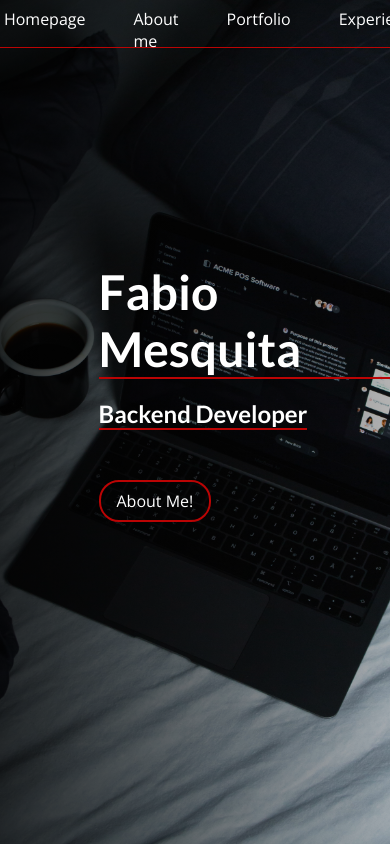
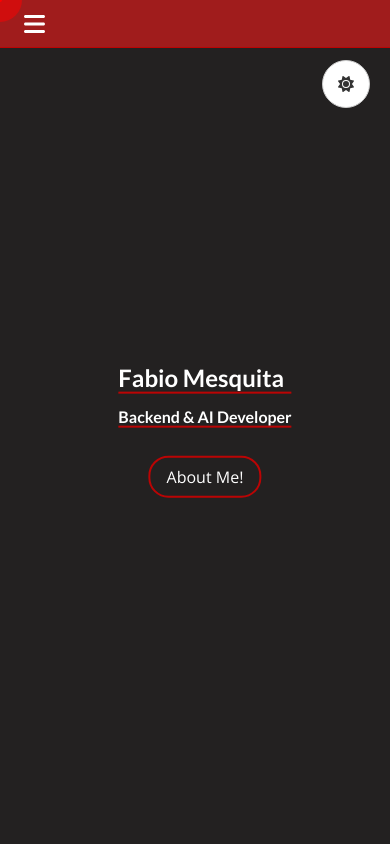
Before and after one commit to Fabiomesquita10/portfolio, a Next.js app: page / in a window 390 px wide. Built offline with nearby package versions, Linux system fonts and the light colour scheme.

Commit message:
NavBar / Homepage responsivo
NavBar responsiva
Homepage responsivo

```diff
--- /dev/null
+++ b/components/cursor/customCursor.js
@@ -0,0 +1,29 @@
+import React, { useRef, useEffect } from "react";
+import Styles from "./costumCursor.module.css";
+
+export default function CustomCursor() {
+  const cursorRef = useRef(null);
+
+  useEffect(() => {
+    if (cursorRef.current == null || cursorRef == null) return;
+
+    document.addEventListener("mousemove", (e) => {
+      if (cursorRef.current == null) return;
+      cursorRef.current.setAttribute(
+        "style",
+        "top: " + e.pageY + "px; left: " + e.pageX + "px;"
+      );
+    });
+
+    document.addEventListener("click", () => {
+      if (cursorRef.current == null) return;
+      cursorRef.current.classList.add("expand");
+      setTimeout(() => {
+        if (cursorRef.current == null) return;
+        cursorRef.current.classList.remove("expand");
+      }, 500);
+    });
+  }, []);
+
+  return <div className={Styles.cursor} ref={cursorRef}></div>;
+}
--- a/components/homepage/homepage.module.css
+++ b/components/homepage/homepage.module.css
@@ -2,16 +2,6 @@
   position: relative;
   width: 100%;
   height: 100vh;
-}
-
-.backgroundImage {
-  position: absolute;
-  top: 0;
-  left: 0;
-  width: 100%;
-  height: 100%;
-  object-fit: cover;
-  z-index: -1; /* Ensure the image stays behind the overlay */
 }
 
 .overlay {
@@ -20,11 +10,7 @@
   left: 0;
   width: 100%;
   height: 100%;
-  background-image: linear-gradient(
-    to right,
-    rgba(0, 0, 0, 0.8),
-    rgba(0, 0, 0, 0.3)
-  );
+
 }
 
 .content {
@@ -37,10 +23,10 @@
 
 .name {
   font-size: 3rem;
-  color: white;
   text-align: left; /* Align the text to the left */
   margin-left: 20px; /* Add a left margin for positioning */
   border-bottom: #bb0404 2px solid;
+  transition: font-size 0.5s ease; /* Add a smooth transition */
 }
 
 .job {
@@ -48,8 +34,8 @@
   display: inline-block;
   text-align: center;
   margin-left: 20px; /* Add a left margin for positioning */
-  color: white;
   position: relative; /* Enable positioning for the pseudo-element */
+  transition: font-size 0.5s ease; /* Add a smooth transition */
 }
 
 .job::after {
@@ -70,7 +56,6 @@
   display: inline-block;
   padding: 0.5rem 1rem;
   background-color: transparent;
-  color: white;
   text-decoration: none;
   border-radius: 20px;
   border: 2px solid #bb0404;
@@ -79,5 +64,21 @@
 
 .button:hover {
   background-color: #bb0404;
-  color: white;
 }
+
+@media (max-width: 768px) {
+  .content {
+    top: 50%;
+    left: 50%;
+    transform: translate(-50%, -50%);
+    text-align: center;
+  }
+  .name {
+    font-size: 1.5rem; /* Adjust the size as needed */
+  }
+
+  .job {
+    top: -1rem;
+    font-size: 1rem; /* Adjust the size as needed */
+  }
+}
--- /dev/null
+++ b/components/layout/DarkModeToggle.js
@@ -0,0 +1,13 @@
+import { FontAwesomeIcon } from "@fortawesome/react-fontawesome";
+import { faMoon, faSun } from "@fortawesome/free-solid-svg-icons";
+import Styles from "./DarkModeToggle.module.css";
+
+const DarkModeToggle = ({ isDarkMode, toggleDarkMode }) => {
+  return (
+    <div className={`${Styles.darkModeToggle} ${isDarkMode ? Styles.darkMode : ''}`} onClick={toggleDarkMode}>
+      <FontAwesomeIcon icon={isDarkMode ? faMoon : faSun} />
+    </div>
+  );
+};
+
+export default DarkModeToggle;
--- /dev/null
+++ b/components/layout/DarkModeToggle.module.css
@@ -0,0 +1,36 @@
+/* DarkModeToggle.module.css */
+
+.darkModeToggle {
+    position: fixed;
+    top: 60px;
+    right: 20px;
+    background-color: #fff; /* Cor de fundo do botão */
+    border: 1px solid #ccc; /* Borda do botão */
+    border-radius: 50%; /* Bordas arredondadas para tornar o botão redondo */
+    padding: 15px;
+    display: flex;
+    align-items: center;
+    cursor: pointer;
+    z-index: 10000; /* Certifique-se de que o botão esteja acima de outros elementos na página */
+  }
+
+  .darkModeToggle svg {
+    color: #333; /* Cor do ícone no modo claro */
+    transition: color 0.3s ease; /* Adiciona uma transição suave para a mudança de cor */
+  }
+
+  .darkModeToggle:hover svg {
+    color: #555; /* Cor do ícone no modo claro ao passar o mouse */
+  }
+
+  .darkMode {
+    background-color: #333; /* Cor de fundo do botão no modo noturno */
+  }
+
+  .darkModeToggle.darkMode svg {
+    color: #fff; /* Cor do ícone no modo noturno */
+  }
+
+  .darkModeToggle.darkMode:hover svg {
+    color: #ddd; /* Cor do ícone no modo noturno ao passar o mouse */
+  }
--- a/components/layout/layout.js
+++ b/components/layout/layout.js
@@ -1,9 +1,11 @@
 import { Fragment } from 'react';
 
+import DarkModeToggle from './DarkModeToggle';
 import MainHeader from './main-header';
 import styles from "./layout.module.css";
 
 function Layout(props) {
+
   return (
     <Fragment>
       <MainHeader />
--- a/components/layout/main-header.js
+++ b/components/layout/main-header.js
@@ -1,11 +1,84 @@
+// MainHeader.js
+import { FontAwesomeIcon } from "@fortawesome/react-fontawesome";
+import { faBars, faTimes } from "@fortawesome/free-solid-svg-icons";
 import Link from "next/link";
+import { useState, useEffect } from "react";
 import classes from "./main-header.module.css";
 
 function MainHeader() {
+  const [isMenuOpen, setMenuOpen] = useState(true);
+  const [calculatedZoom, setCalculatedZoom] = useState(null);
+  const [isPhoneMode, setPhoneMode] = useState(false);
+
+  const toggleMenu = () => {
+    setMenuOpen((prevState) => !prevState);
+  };
+
+  const calculateZoom = () => {
+    if (typeof window !== "undefined") {
+      const zoom = ((window.outerWidth - 10) / window.innerWidth) * 100;
+      setCalculatedZoom(zoom);
+
+      if (zoom < 250 && calculatedZoom != null) setMenuOpen(true);
+      if (zoom >= 250 || isPhoneMode) setMenuOpen(false);
+    }
+  };
+
+  const checkIfIsPhoneMode = () => {
+    if (window.matchMedia("(max-width: 768px)").matches) {
+      setPhoneMode(true);
+      setMenuOpen(false); // Close the menu if in phone mode
+    }
+  };
+
+  useEffect(() => {
+    // Calculate initial zoom
+    calculateZoom();
+
+    // Check if in phone mode
+    checkIfIsPhoneMode();
+
+    // Add resize event listener
+    window.addEventListener("resize", calculateZoom);
+
+    // Clean up the event listener on component unmount
+    return () => {
+      window.removeEventListener("resize", calculateZoom);
+    };
+  }, []);
+
   return (
-    <header className={classes.header}>
-      <nav className={classes.navigation}>
-        <div className={classes.navLinks}>
+    <header
+      className={classes.header}
+      style={
+        ((calculatedZoom > 250) & isMenuOpen) | (isPhoneMode & isMenuOpen)
+          ? {
+              height: "15rem",
+            }
+          : null
+      }
+    >
+      <nav
+        className={`${classes.navigation} ${isMenuOpen ? classes.open : ""}`}
+      >
+        {(calculatedZoom > 250) | isPhoneMode ? (
+          <div className={classes.menuIcon} onClick={toggleMenu}>
+            <FontAwesomeIcon icon={isMenuOpen ? faTimes : faBars} />
+          </div>
+        ) : null}
+        <div
+          className={classes.navLinks}
+          style={
+            (calculatedZoom > 250) | isPhoneMode
+              ? {
+                  display: isMenuOpen ? "flex" : "none",
+                  flexDirection: "column", // Add this line
+                }
+              : {
+                  display: "flex"
+                }
+          }
+        >
           <Link href="/">Homepage</Link>
           <Link href="/aboutMe">About me</Link>
           <Link href="/portfolio">Portfolio</Link>
--- a/components/layout/main-header.module.css
+++ b/components/layout/main-header.module.css
@@ -1,16 +1,18 @@
+/* main-header.module.css */
+
 .header {
   width: 100%;
   display: flex;
   justify-content: space-between;
-  align-items: baseline;
-  padding: 0.5rem 1%;
+  align-items: center; /* Change baseline to center for vertical alignment */
+  padding: 1rem 2%; /* Increase the top and bottom padding for better spacing */
   height: 3rem;
-  background-color: rgba(0, 0, 0, 0);
   border-bottom: #bb0404 1px solid;
   position: fixed;
   top: 0;
   left: 0;
   z-index: 9999;
+  background-color: #a01c1cff;
 }
 
 .navigation {
@@ -21,22 +23,41 @@
 
 .navigation a {
   text-decoration: none;
-  color: #ffffff;
+  color: white;
+  padding: 0rem 1rem;
+  position: relative;
+  overflow: hidden;
+  transition: color 0.3s ease; /* Transição suave de cor do texto */
 }
 
 .navigation a:hover {
-  text-decoration: none;
-  color: #bb0404;
+  color: black;
 }
 
 .navLinks {
   display: flex;
-  gap: 3rem;
+  gap: 1rem; /* Reduzido o espaçamento entre os itens do menu */
+  margin-right: 1rem; /* Adicionado um espaçamento à direita para os itens do menu */
 }
 
 @media (min-width: 768px) {
+  .navLinks {
+    gap: 3rem;
+    margin-right: 0; /* Remove the right margin for larger screens */
+  }
   .navigation a {
-    font-size: 1.4rem;
-    font-weight: bold;
+    font-size: 1rem; /* Adjust the font size for smaller screens */
   }
 }
+
+.menuIcon {
+  cursor: pointer;
+  font-size: 1.5rem;
+  color: white;
+  padding: 0.2rem 1rem;
+  transition: color 0.3s ease; /* Adicionado para uma transição suave de cor do ícone */
+}
+
+.menuIcon:hover {
+  color: black;
+}
--- a/package.json
+++ b/package.json
@@ -11,6 +11,9 @@
   "dependencies": {
     "@auth0/nextjs-auth0": "^2.6.0",
     "@fortawesome/fontawesome-free": "^6.4.0",
+    "@fortawesome/fontawesome-svg-core": "^6.4.2",
+    "@fortawesome/free-solid-svg-icons": "^6.4.2",
+    "@fortawesome/react-fontawesome": "^0.2.0",
     "eslint": "8.44.0",
     "eslint-config-next": "13.4.8",
     "graphql-tag": "^2.12.6",
--- a/pages/_app.js
+++ b/pages/_app.js
@@ -5,12 +5,24 @@ import "@fortawesome/fontawesome-free/css/fontawesome.min.css";
 import "@fortawesome/fontawesome-free/css/regular.min.css";
 import "@fortawesome/fontawesome-free/css/solid.min.css";
 import "@fortawesome/fontawesome-free/css/brands.min.css";
+import { useState } from "react";
+import DarkModeToggle from "../components/layout/DarkModeToggle";
+
 
 function MyApp({ Component, pageProps }) {
+
+  const [isDarkMode, setIsDarkMode] = useState(false);
+
+  const toggleDarkMode = () => {
+    setIsDarkMode((prevMode) => !prevMode);
+    // Lógica adicional para aplicar o modo noturno/diurno ao seu aplicativo
+  };
+
   return (
     <UserProvider>
       <Layout>
-        <Component {...pageProps} />
+        <DarkModeToggle isDarkMode={isDarkMode} toggleDarkMode={toggleDarkMode} />
+        <Component {...pageProps} isDarkMode={isDarkMode} />
       </Layout>
     </UserProvider>
   );
--- a/pages/index.js
+++ b/pages/index.js
@@ -1,20 +1,52 @@
 import styles from "../components/homepage/homepage.module.css";
 import Link from "next/link";
+import CustomCursor from "../components/cursor/customCursor";
+import Image from "next/image";
 
 function HomePage(props) {
+  const { isDarkMode } = props;
+
+  // Determine a cor de fundo com base na condição
+  const backgroundColor = isDarkMode ? "#F5F5DC" : "#232121"; // Substitua com as cores desejadas
+  const color = isDarkMode ? "#232121" : "#ffffff";
+
+  // Crie o objeto de estilo
+  const containerStyle = {
+    backgroundColor: backgroundColor,
+    color: color,
+  };
+
   return (
-    <div className={styles.container}>
+    <div className={styles.container} style={containerStyle}>
+      <CustomCursor />
       <div className={styles.overlay}></div>
-      <img className={styles.backgroundImage} src="bg5.jpg" alt="Background" />
       <div className={styles.content}>
-        <h1 className={`${styles.name} name`}>Fabio Mesquita</h1>
-        <h2 className={`${styles.job} job`}>Backend Developer</h2>
+        <h1 className={styles.name} style={{ color: color }}>
+          Fabio Mesquita
+        </h1>
+        <h2 className={styles.job} style={{ color: color }}>
+          Backend & AI Developer
+        </h2>
         <div className={styles.buttonContainer}>
-          <Link className={styles.button} href="/aboutMe">
+          <Link
+            className={styles.button}
+            style={{ color: color }}
+            href="/aboutMe"
+          >
             About Me!
           </Link>
         </div>
       </div>
+      {/*
+      <div className={styles.content}>
+          <Image
+            src="/bg1.jpg"
+            alt="Sua Foto"
+            width={200}
+            height={200}
+            className={styles.photo}
+          />
+  </div>*/}
     </div>
   );
 }
--- a/styles/globals.css
+++ b/styles/globals.css
@@ -9,6 +9,8 @@ body {
   font-family: 'Open Sans', 'Lato', sans-serif;
   color: #ffffff;
   background-color: #000000;
+  cursor: none;
+  overflow: hidden;
 }
 
 h1,
```
Also changed, not shown: components/cursor/costumCursor.module.css (added, +52 -0 lines), 1 other file (tests, documents, lock files or other folders).
